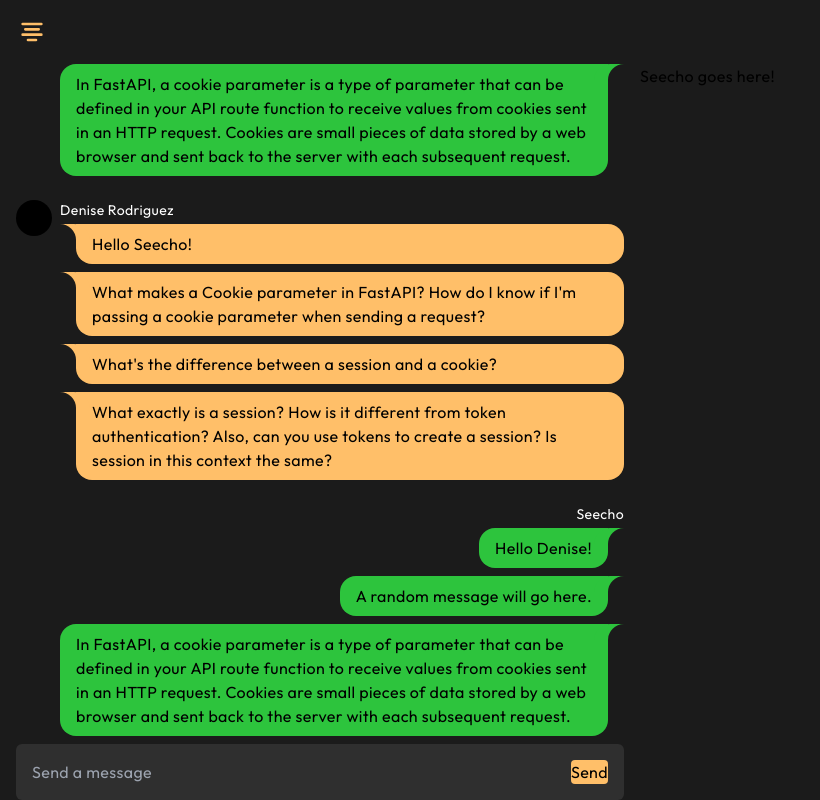
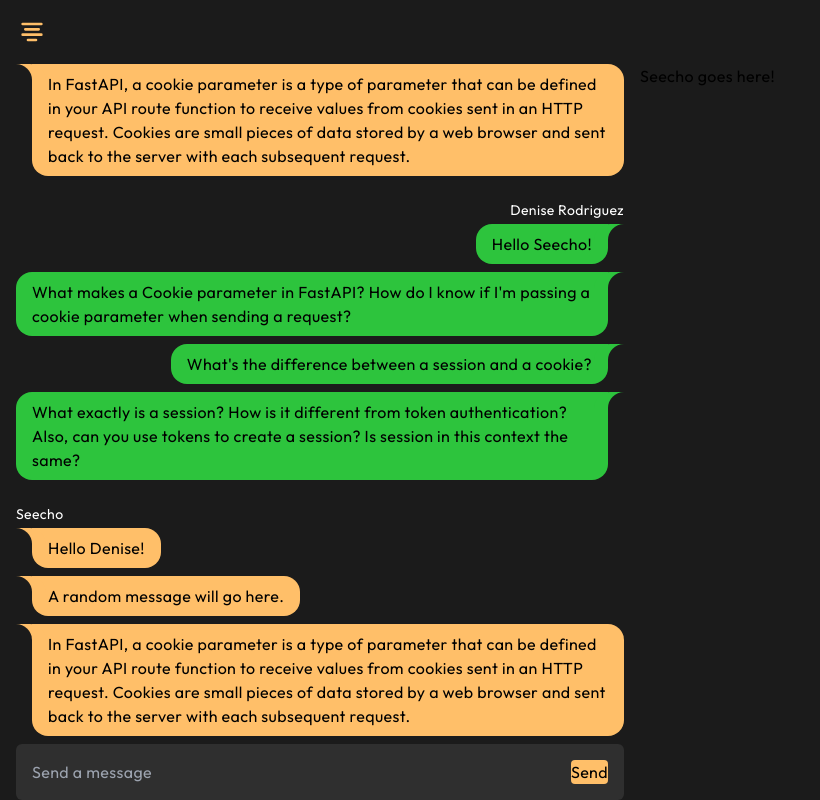
Before and after one commit to deniselupe/chat-app, a Next.js app in the folder frontend/: page /chat in a window 1280 px wide. Shown: the whole page, without its empty margins (0-820 px from the left). Built offline with nearby package versions, Linux system fonts and the light colour scheme.

Commit message:
refactor: reverse styling for user and seecho msg

```diff
--- a/frontend/src/components/seecho-message/index.tsx
+++ b/frontend/src/components/seecho-message/index.tsx
@@ -5,12 +5,10 @@ type SeechoMessageType = {
 
 export default function SeechoMessage({ children, contd }: SeechoMessageType) {
     return (
-        <div className={`w-full h-fit px-4 ${!!contd ? 'mt-1' : 'mt-6'} mb-2 flex flex-col items-end`}>
-            <div className="pl-11">
-                {!contd && <p className="text-sm text-white text-right mb-1">Seecho</p>}
-                <div className="relative px-4 py-2 mr-4 text-md bg-seecho-lightgreen rounded-tl-2xl rounded-bl-2xl rounded-br-2xl before:absolute before:w-10 before:h-4 before:border before:border-transparent before:top-0 before:-right-10 before:rounded-tl-2xl before:shadow-seecho-bubble">
-                    {children}
-                </div>
+        <div className={`w-full h-fit px-4 ${!!contd ? 'mt-1' : 'mt-6'} mb-2`}>
+            {!contd && <p className="text-sm text-white mb-1">Seecho</p>}
+            <div className="relative w-fit px-4 py-2 ml-4 text-md bg-seecho-gold rounded-tr-2xl rounded-br-2xl rounded-bl-2xl before:absolute before:w-10 before:h-4 before:border before:border-transparent before:top-0 before:-left-10 before:rounded-tr-2xl before:shadow-user-bubble">
+                {children}
             </div>
         </div>
     );
--- a/frontend/src/components/user-message/index.tsx
+++ b/frontend/src/components/user-message/index.tsx
@@ -5,13 +5,10 @@ type UserMessageType = {
 
 export default function UserMessage({ children, contd }: UserMessageType) {
     return (
-        <div className={`w-full h-fit px-4 ${!!contd ? 'mt-1' : 'mt-6'} mb-2 flex gap-x-2`}>
-            {!contd && <div className="w-9 h-9 rounded-full bg-black flex-none" />}
-            <div className={`w-full ${contd && 'pl-11'}`}>
-                {!contd && <p className="text-sm text-white mb-1">Denise Rodriguez</p>}
-                <div className="relative px-4 py-2 ml-4 text-md bg-seecho-gold rounded-tr-2xl rounded-br-2xl rounded-bl-2xl before:absolute before:w-10 before:h-4 before:border before:border-transparent before:top-0 before:-left-10 before:rounded-tr-2xl before:shadow-user-bubble">
-                    {children}
-                </div>
+        <div className={`w-full h-fit px-4 ${!!contd ? 'mt-1' : 'mt-6'} mb-2 flex flex-col items-end`}>
+            {!contd && <p className="text-sm text-white text-right mb-1">Denise Rodriguez</p>}
+            <div className="relative px-4 py-2 mr-4 text-md bg-seecho-lightgreen rounded-tl-2xl rounded-bl-2xl rounded-br-2xl before:absolute before:w-10 before:h-4 before:border before:border-transparent before:top-0 before:-right-10 before:rounded-tl-2xl before:shadow-seecho-bubble">
+                {children}
             </div>
         </div>
     );
```
